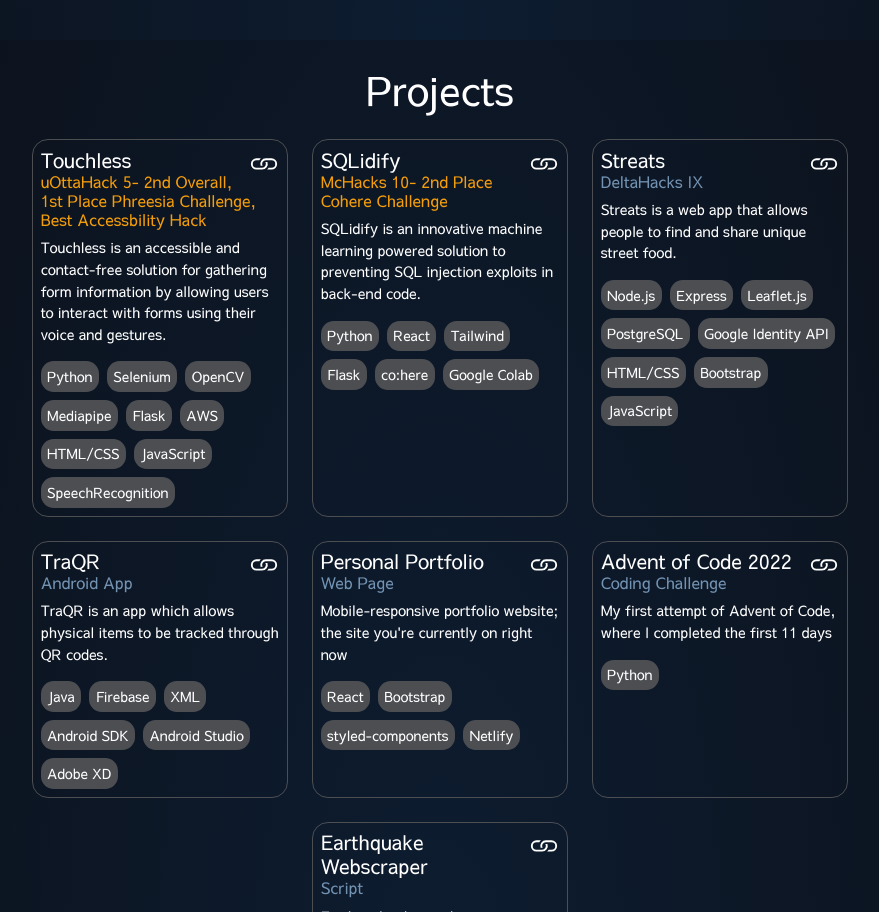
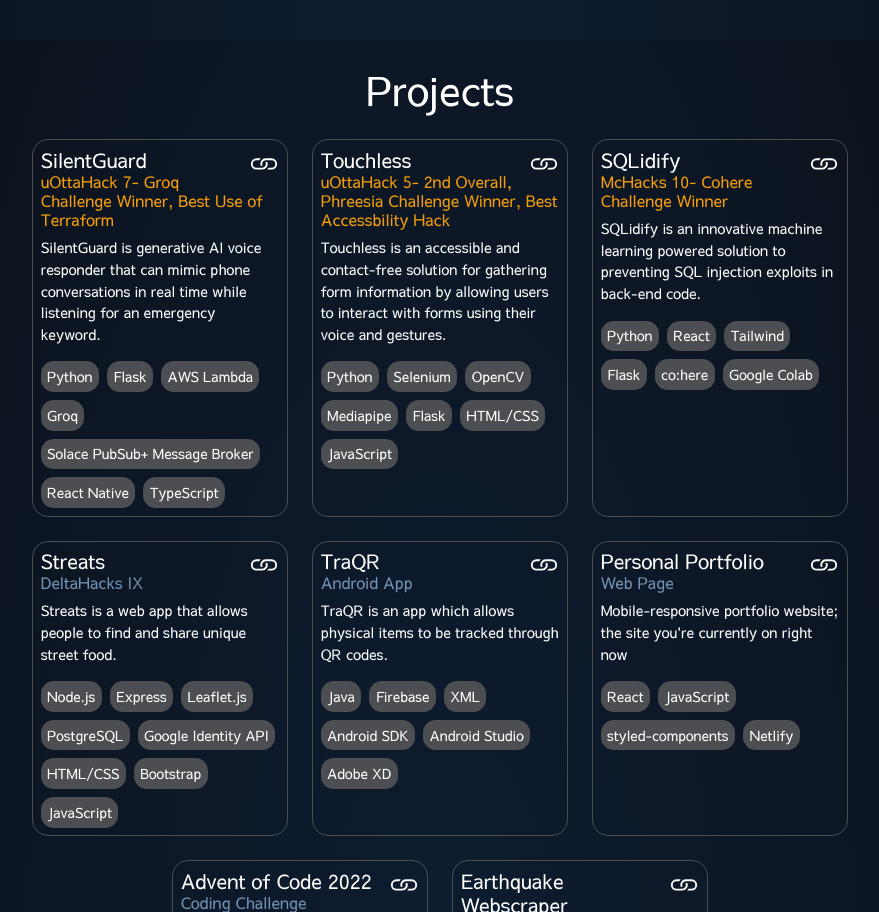
Before and after one commit to kevinwu15/React-Portfolio, a React (Create React App) app: page / in a window 1280 px wide. Shown: the part 760-1672 px from the top of the page, without its empty margins (200-1079 px from the left). Built offline with nearby package versions, Linux system fonts and the light colour scheme.

Commit message:
update 2025

```diff
--- a/src/components/FirstPage/Typing.js
+++ b/src/components/FirstPage/Typing.js
@@ -7,7 +7,7 @@
 
   useEffect(() => {
     const typed = new Typed(typeTarget.current, {
-      strings: ["Intern Developer @ Kinaxis", "Computer Science Student @ Carleton University"],
+      strings: ["Computer Science Student @ Carleton University", "Seeking Summer '25 Internships"],
       typeSpeed: 40,
       showCursor: false,
       loop: true
--- a/src/components/ProjectsPage/Projects.js
+++ b/src/components/ProjectsPage/Projects.js
@@ -16,9 +16,27 @@
       <div className="col-md-auto">
           <ProjectCard
             colour="gold"
+            link="https://dorahacks.io/buidl/21809"
+            name="SilentGuard"
+            type="uOttaHack 7- Groq Challenge Winner, Best Use of Terraform"
+            desc="SilentGuard is generative AI voice responder that can mimic phone conversations in real time while listening for an emergency keyword."
+            techList={[
+              "Python",
+              "Flask",
+              "AWS Lambda",
+              "Groq",
+              "Solace PubSub+ Message Broker",
+              "React Native",
+              "TypeScript"
+            ]}
+          />
+        </div>
+      <div className="col-md-auto">
+          <ProjectCard
+            colour="gold"
             link="https://devpost.com/software/touchless-g72ten"
             name="Touchless"
-            type="uOttaHack 5- 2nd Overall, 1st Place Phreesia Challenge, Best Accessbility Hack"
+            type="uOttaHack 5- 2nd Overall, Phreesia Challenge Winner, Best Accessbility Hack"
             desc="Touchless is an accessible and contact-free solution for gathering form information by allowing users to interact with forms using their voice and gestures."
             techList={[
               "Python",
@@ -26,10 +44,8 @@
               "OpenCV",
               "Mediapipe",
               "Flask",
-              "AWS",
               "HTML/CSS",
               "JavaScript",
-              "SpeechRecognition",
             ]}
           />
         </div>
@@ -38,7 +54,7 @@
             colour="gold"
             link="https://devpost.com/software/sqlidify-10i4zl"
             name="SQLidify"
-            type="McHacks 10- 2nd Place Cohere Challenge"
+            type="McHacks 10- Cohere Challenge Winner"
             desc="SQLidify is an innovative machine learning powered solution to preventing SQL injection exploits in back-end code."
             techList={[
               "Python",
@@ -93,7 +109,7 @@
             name="Personal Portfolio"
             type="Web Page"
             desc="Mobile-responsive portfolio website; the site you're currently on right now"
-            techList={["React", "Bootstrap", "styled-components", "Netlify"]}
+            techList={["React", "JavaScript", "styled-components", "Netlify"]}
           />
         </div>
         <div className="col-md-auto">
```
